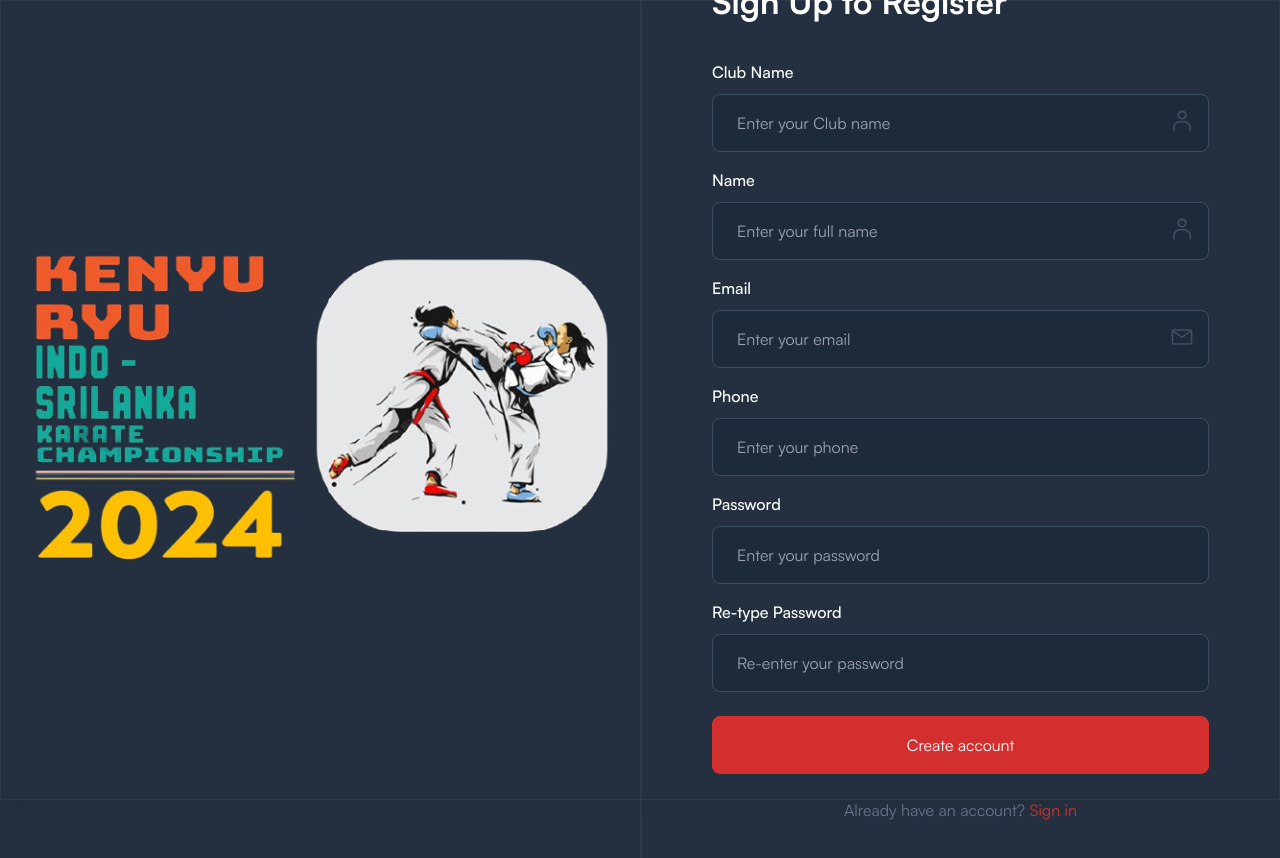
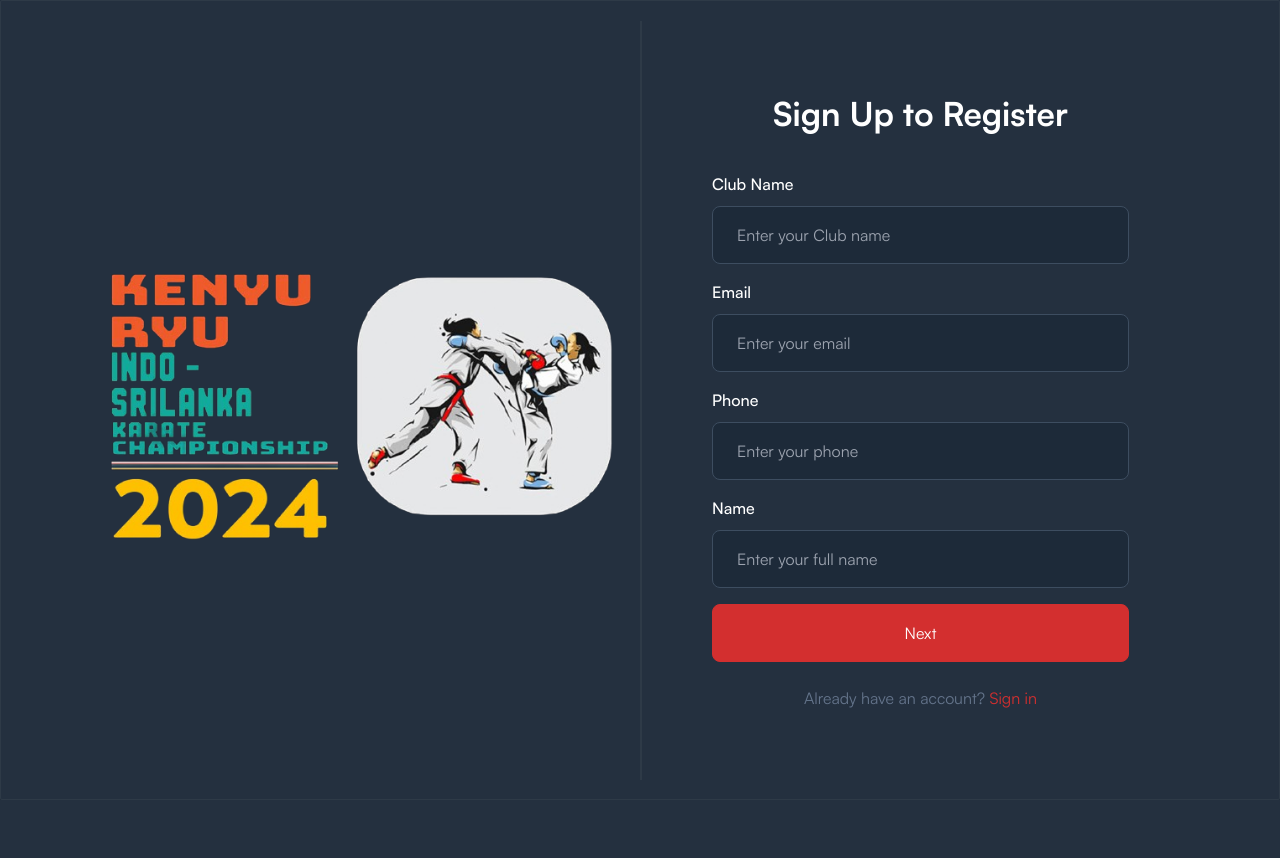
Before and after one commit to Nihalroshan55/kenyuryu-championship-client, a React (Vite) app: page /auth/signup in a window 1280 px wide. Shown: the top 858 px of the page. After the commit the page ends 800 px from the top, so only its background shows below. Built offline with nearby package versions, Linux system fonts and the light colour scheme.

Commit message:
toast_added-sign_in_correction
toast has been in this and also sign in UI has been updated also the search button  changed to pointer

```diff
--- a/src/pages/Authentication/AdminSignin.tsx
+++ b/src/pages/Authentication/AdminSignin.tsx
@@ -38,7 +38,7 @@ const AdminSignIn = () => {
         setinvalidPassword(true)
       }
     } catch (error:any) {
-      if(error?.response.status==401){
+      if(error?.response.status==500){
 
         setinvalidPassword(true)
       }
@@ -63,7 +63,7 @@ const AdminSignIn = () => {
             <div className="w-full p-4 sm:p-12.5 xl:p-17.5">
               {/* <span className="mb-1.5 block font-medium">Start for free</span> */}
               <h2 className="mb-9 text-2xl font-bold text-black dark:text-white sm:text-title-xl2">
-                 Admin Sign In 1
+                 Admin Sign In
               </h2>
 
               <form onSubmit={handleSubmit}>
--- a/src/pages/Authentication/SignUp.tsx
+++ b/src/pages/Authentication/SignUp.tsx
@@ -13,23 +13,15 @@ interface FormData {
 }
 
 const SignUp = () => {
-  let navigate=useNavigate()
+  let navigate = useNavigate()
   let userDetails = localStorage.getItem("user");
   const [colorMode, setColorMode] = useColorMode();
   const [verifymailcomponent, setverifymailcomponent] = useState(false);
-  useEffect(() => {
-    if (typeof setColorMode === 'function') {
-      setColorMode('dark');
-    }
-    if (userDetails) {
-      const user = JSON.parse(userDetails)?.access || false;
-      user?navigate('/home'):console.log('please Login');
-
-    }
-  }, []);
+  const [secondForm, setSecondForm] = useState(false);
   const [password, setPassword] = useState('');
   const [retypePassword, setRetypePassword] = useState('');
   const [passwordsMatch, setPasswordsMatch] = useState(true);
+  const [collectedOtp, setcollectedOtp] = useState();
   const [formData, setFormData] = useState<FormData>({
     name: '',
     password: '',
@@ -37,48 +29,60 @@ const SignUp = () => {
     coach_name: '',
     phone: '',
   });
-  const [collectedOtp, setcollectedOtp] = useState();
-  const handlePasswordChange = (event: {
-    target: { value: SetStateAction<string> };
-  }) => {
+
+
+
+  useEffect(() => {
+    if (typeof setColorMode === 'function') {
+      setColorMode('dark');
+    }
+    if (userDetails) {
+      const user = JSON.parse(userDetails)?.access || false;
+      user ? navigate('/home') : console.log('please Login');
+
+    }
+  }, []);
+
+
+
+  const handlePasswordChange = (event: { target: { value: SetStateAction<string> } }) => {
     setPassword(event.target.value);
     // Check if passwords match when password changes
     setPasswordsMatch(event.target.value === retypePassword);
   };
 
-  const handleRetypePasswordChange = (event: {
-    target: { value: SetStateAction<string> };
-  }) => {
+  const handleRetypePasswordChange = (event: { target: { value: SetStateAction<string> } }) => {
     setRetypePassword(event.target.value);
     // Check if passwords match when retype password changes
     setPasswordsMatch(event.target.value === password);
   };
 
-  const handleSubmit = async (event: React.FormEvent<HTMLFormElement>) => {
-    event.preventDefault();
+  const handleInputChange = (event: React.ChangeEvent<HTMLInputElement>) => {
+    const { name, value } = event.target;
+    setFormData((prevData) => ({
+      ...prevData,
+      [name]: value,
+    }));
+  };
 
-    const form = event.target as HTMLFormElement;
-    const name = form.elements.namedItem('name') as HTMLInputElement;
-    const password = form.elements.namedItem('password') as HTMLInputElement;
-    const email = form.elements.namedItem('email') as HTMLInputElement;
-    const phone = form.elements.namedItem('phone') as HTMLInputElement;
-    const coach_name = form.elements.namedItem(
-      'coach_name',
-    ) as HTMLInputElement;
 
-    if (password.value === retypePassword) {
-      setFormData({
-        name: name.value,
-        password: password.value,
-        email: email.value,
-        coach_name: coach_name.value,
-        phone: phone.value,
+
+  const handleSubmit = async ( ) => {
+
+    if (formData.name.length==0 || password.length==0 || formData.email.length==0 || formData.phone.length==0 ||formData.coach_name.length==0) {
+      toast.error('Please Fill All The Input Fields...', {
+        position: 'top-center',
       });
+      return;
+    }
+
+
+    else if (password === retypePassword) {
       try {
         // Make a POST request using Axios
         const { data }: any = await axiosInstanceNoToken.post(
           '/api/clubs/otpcreate/',
-          { email: email.value, password: password.value },
+          { email: formData.email, password: formData.password },
         );
 
         setcollectedOtp(data.otp);
@@ -131,22 +135,23 @@ const SignUp = () => {
 
   return (
     <>
-      <div className=" bg-black  h-screen  flex flex-col justify-center  rounded-sm border border-stroke  shadow-default dark:border-strokedark dark:bg-boxdark">
+      <div className="p-6 md:p-12 lg:p-16 xl:p-20 bg-black h-screen flex flex-col justify-center rounded-sm border border-stroke shadow-default dark:border-strokedark dark:bg-boxdark">
         <div className="flex flex-wrap items-center">
           <div className="hidden w-full xl:block xl:w-1/2">
-            <div className="flex justify-center items-center  ">
+            <div className="flex justify-center items-center">
               <img
                 src="\static\images\kumite-poster-removebg-preview.png"
                 alt=""
+                className="max-w-full"
               />
             </div>
           </div>
-          <div className=" h-49  sm:hidden">.</div>
-          <div className="w-full  border-stroke dark:border-strokedark xl:w-1/2 xl:border-l-2  ">
-            <div className="w-full p-4 sm:p-12.5 xl:p-17.5">
+          <div className="h-10 md:h-16 lg:hidden"></div>
+          <div className="w-full border-stroke dark:border-strokedark xl:w-1/2 xl:border-l-2">
+            <div className="w-full p-4 md:p-12.5 lg:p-17.5">
               {verifymailcomponent == false ? (
                 <>
-                  <h2 className="mb-9 text-2xl font-bold text-black dark:text-white sm:text-title-xl2">
+                  <h2 className="mb-9 text-2xl font-bold text-center text-black dark:text-white sm:text-title-xl2">
                     Sign Up to Register
                   </h2>
                 </>
@@ -156,8 +161,10 @@ const SignUp = () => {
               {verifymailcomponent ? (
                 <Verifyemail register={handleRegister} email={formData.email} />
               ) : (
-                <form onSubmit={handleSubmit}>
+                <div >
+                  <div className={`${!secondForm ? "" : "hidden"}`}>
                     <div className="mb-4">
+                      {/* Club Name input */}
                       <label className="mb-2.5 block font-medium text-black dark:text-white">
                         Club Name
                       </label>
@@ -166,34 +173,72 @@ const SignUp = () => {
                           required
                           type="text"
                           name="name"
+                          value={formData.name}
+                          onChange={handleInputChange}
                           placeholder="Enter your Club name"
                           className="w-full rounded-lg border border-stroke bg-transparent py-4 pl-6 pr-10 outline-none focus:border-red-700 focus-visible:shadow-none dark:border-form-strokedark dark:bg-form-input dark:focus:border-red-700"
                         />
-
                         <span className="absolute right-4 top-4">
-                        <svg
-                          className="fill-current"
-                          width="22"
-                          height="22"
-                          viewBox="0 0 22 22"
-                          fill="none"
-                          xmlns="http://www.w3.org/2000/svg"
-                        >
-                          <g opacity="0.5">
-                            <path
-                              d="M11.0008 9.52185C13.5445 9.52185 15.607 7.5281 15.607 5.0531C15.607 2.5781 13.5445 0.584351 11.0008 0.584351C8.45703 0.584351 6.39453 2.5781 6.39453 5.0531C6.39453 7.5281 8.45703 9.52185 11.0008 9.52185ZM11.0008 2.1656C12.6852 2.1656 14.0602 3.47185 14.0602 5.08748C14.0602 6.7031 12.6852 8.00935 11.0008 8.00935C9.31641 8.00935 7.94141 6.7031 7.94141 5.08748C7.94141 3.47185 9.31641 2.1656 11.0008 2.1656Z"
-                              fill=""
-                            />
-                            <path
-                              d="M13.2352 11.0687H8.76641C5.08828 11.0687 2.09766 14.0937 2.09766 17.7719V20.625C2.09766 21.0375 2.44141 21.4156 2.88828 21.4156C3.33516 21.4156 3.67891 21.0719 3.67891 20.625V17.7719C3.67891 14.9531 5.98203 12.6156 8.83516 12.6156H13.2695C16.0883 12.6156 18.4258 14.9187 18.4258 17.7719V20.625C18.4258 21.0375 18.7695 21.4156 19.2164 21.4156C19.6633 21.4156 20.007 21.0719 20.007 20.625V17.7719C19.9039 14.0937 16.9133 11.0687 13.2352 11.0687Z"
-                              fill=""
-                            />
-                          </g>
-                        </svg>
+                          {/* Icon */}
                         </span>
                       </div>
                     </div>
+
                     <div className="mb-4">
+                      {/* Name input */}
+
+
+                      <label className="mb-2.5 block font-medium text-black dark:text-white">
+                        Email
+                      </label>
+                      <div className="relative">
+                        <input
+                          required
+                          name="email"
+                          type="email"
+                          value={formData.email}
+                          onChange={handleInputChange}
+                          placeholder="Enter your email"
+                          className="w-full rounded-lg border border-stroke bg-transparent py-4 pl-6 pr-10 outline-none focus:border-red-700 focus-visible:shadow-none dark:border-form-strokedark dark:bg-form-input dark:focus:border-red-700"
+                        />
+                        <span className="absolute right-4 top-4">
+                          {/* Icon */}
+                        </span>
+                      </div>
+                    </div>
+
+
+
+                    <div className="mb-4">
+                      {/* Name input */}
+
+
+                      <label className="mb-2.5 block font-medium text-black dark:text-white">
+                        Phone
+                      </label>
+                      <div className="relative">
+                        <input
+                          required
+                          name="phone"
+                          type="text"
+                          value={formData.phone}
+                          onChange={handleInputChange}
+                          placeholder="Enter your phone"
+                          className="w-full rounded-lg border border-stroke bg-transparent py-4 pl-6 pr-10 outline-none focus:border-red-700 focus-visible:shadow-none dark:border-form-strokedark dark:bg-form-input dark:focus:border-red-700"
+                        />
+                        <span className="absolute right-4 top-4">
+                          {/* Icon */}
+                        </span>
+                      </div>
+                    </div>
+
+
+
+
+                    <div className="mb-4">
+                      {/* Name input */}
+
+
                       <label className="mb-2.5 block font-medium text-black dark:text-white">
                         Name
                       </label>
@@ -202,86 +247,36 @@ const SignUp = () => {
                           required
                           name="coach_name"
                           type="text"
+                          value={formData.coach_name}
+                          onChange={handleInputChange}
                           placeholder="Enter your full name"
                           className="w-full rounded-lg border border-stroke bg-transparent py-4 pl-6 pr-10 outline-none focus:border-red-700 focus-visible:shadow-none dark:border-form-strokedark dark:bg-form-input dark:focus:border-red-700"
                         />
-
                         <span className="absolute right-4 top-4">
-                        <svg
-                          className="fill-current"
-                          width="22"
-                          height="22"
-                          viewBox="0 0 22 22"
-                          fill="none"
-                          xmlns="http://www.w3.org/2000/svg"
-                        >
-                          <g opacity="0.5">
-                            <path
-                              d="M11.0008 9.52185C13.5445 9.52185 15.607 7.5281 15.607 5.0531C15.607 2.5781 13.5445 0.584351 11.0008 0.584351C8.45703 0.584351 6.39453 2.5781 6.39453 5.0531C6.39453 7.5281 8.45703 9.52185 11.0008 9.52185ZM11.0008 2.1656C12.6852 2.1656 14.0602 3.47185 14.0602 5.08748C14.0602 6.7031 12.6852 8.00935 11.0008 8.00935C9.31641 8.00935 7.94141 6.7031 7.94141 5.08748C7.94141 3.47185 9.31641 2.1656 11.0008 2.1656Z"
-                              fill=""
-                            />
-                            <path
-                              d="M13.2352 11.0687H8.76641C5.08828 11.0687 2.09766 14.0937 2.09766 17.7719V20.625C2.09766 21.0375 2.44141 21.4156 2.88828 21.4156C3.33516 21.4156 3.67891 21.0719 3.67891 20.625V17.7719C3.67891 14.9531 5.98203 12.6156 8.83516 12.6156H13.2695C16.0883 12.6156 18.4258 14.9187 18.4258 17.7719V20.625C18.4258 21.0375 18.7695 21.4156 19.2164 21.4156C19.6633 21.4156 20.007 21.0719 20.007 20.625V17.7719C19.9039 14.0937 16.9133 11.0687 13.2352 11.0687Z"
-                              fill=""
-                            />
-                          </g>
-                        </svg>
+                          {/* Icon */}
                         </span>
                       </div>
                     </div>
 
-                  <div className="mb-4">
-                    <label className="mb-2.5 block font-medium text-black dark:text-white">
-                      Email
-                    </label>
-                    <div className="relative">
+                    <div className="mb-5">
+                      {/* Submit button */}
                       <input
                         required
-                        type="email"
-                        name="email"
-                        placeholder="Enter your email"
-                        className="w-full rounded-lg border border-stroke bg-transparent py-4 pl-6 pr-10 outline-none focus:border-red-700 focus-visible:shadow-none dark:border-form-strokedark dark:bg-form-input dark:focus:border-red-700"
+                        type="button"
+                        onClick={() => setSecondForm(!secondForm)}
+                        value="Next"
+                        className="w-full cursor-pointer rounded-lg border border-red-700 bg-red-700 p-4 text-white transition hover:bg-opacity-90"
                       />
-
-                      <span className="absolute right-4 top-4">
-                        <svg
-                          className="fill-current"
-                          width="22"
-                          height="22"
-                          viewBox="0 0 22 22"
-                          fill="none"
-                          xmlns="http://www.w3.org/2000/svg"
-                        >
-                          <g opacity="0.5">
-                            <path
-                              d="M19.2516 3.30005H2.75156C1.58281 3.30005 0.585938 4.26255 0.585938 5.46567V16.6032C0.585938 17.7719 1.54844 18.7688 2.75156 18.7688H19.2516C20.4203 18.7688 21.4172 17.8063 21.4172 16.6032V5.4313C21.4172 4.26255 20.4203 3.30005 19.2516 3.30005ZM19.2516 4.84692C19.2859 4.84692 19.3203 4.84692 19.3547 4.84692L11.0016 10.2094L2.64844 4.84692C2.68281 4.84692 2.71719 4.84692 2.75156 4.84692H19.2516ZM19.2516 17.1532H2.75156C2.40781 17.1532 2.13281 16.8782 2.13281 16.5344V6.35942L10.1766 11.5157C10.4172 11.6875 10.6922 11.7563 10.9672 11.7563C11.2422 11.7563 11.5172 11.6875 11.7578 11.5157L19.8016 6.35942V16.5688C19.8703 16.9125 19.5953 17.1532 19.2516 17.1532Z"
-                              fill=""
-                            />
-                          </g>
-                        </svg>
-                      </span>
-                    </div>
-                  </div>
-                  <div className="mb-4">
-                    <label className="mb-2.5 block font-medium text-black dark:text-white">
-                      Phone
-                    </label>
-                    <div className="relative">
-                      <input
-                        required
-                        name="phone"
-                        type="text"
-                        placeholder="Enter your phone"
-                        className="w-full rounded-lg border border-stroke bg-transparent py-4 pl-6 pr-10 outline-none focus:border-red-700 focus-visible:shadow-none dark:border-form-strokedark dark:bg-form-input dark:focus:border-red-700"
-                      />
-                      <span className="absolute right-4 top-4">
-                        {/* Password icon */}
-                      </span>
-                    </div>
                     </div>
 
+
+                  </div>
+
+                  <div className={`${secondForm ? "" : "hidden"}`}>
+                    <div className="mb-6">
                       {/* Password input */}
-                  <div className="mb-4">
+                      <div className='flex justify-center'>
+                        <span onClick={() => setSecondForm(!secondForm)} className='text-white bg-re text-center border-red-700 bg-red-700 rounded-lg p-2 cursor-pointer'> Go back</span></div>
                       <label className="mb-2.5 block font-medium text-black dark:text-white">
                         Password
                       </label>
@@ -292,17 +287,19 @@ const SignUp = () => {
                           type="password"
                           placeholder="Enter your password"
                           value={password}
-                        onChange={handlePasswordChange}
+                          onChange={(e)=>{handlePasswordChange(e)
+                            handleInputChange(e)}
+                        }
                           className="w-full rounded-lg border border-stroke bg-transparent py-4 pl-6 pr-10 outline-none focus:border-red-700 focus-visible:shadow-none dark:border-form-strokedark dark:bg-form-input dark:focus:border-red-700"
                         />
                         <span className="absolute right-4 top-4">
-                        {/* Password icon */}
+                          {/* Icon */}
                         </span>
                       </div>
                     </div>
 
+                    <div className="mb-6">
                       {/* Retype password input */}
-                  <div className="mb-6">
                       <label className="mb-2.5 block font-medium text-black dark:text-white">
                         Re-type Password
                       </label>
@@ -316,7 +313,7 @@ const SignUp = () => {
                           className="w-full rounded-lg border border-stroke bg-transparent py-4 pl-6 pr-10 outline-none focus:border-red-700 focus-visible:shadow-none dark:border-form-strokedark dark:bg-form-input dark:focus:border-red-700"
                         />
                         <span className="absolute right-4 top-4">
-                        {/* Retype password icon */}
+                          {/* Icon */}
                         </span>
                       </div>
                       {!passwordsMatch && (
@@ -327,14 +324,16 @@ const SignUp = () => {
                     </div>
 
                     <div className="mb-5">
+                      {/* Submit button */}
                       <input
                         required
+                        onClick={handleSubmit}
                         type="submit"
                         value="Create account"
                         className="w-full cursor-pointer rounded-lg border border-red-700 bg-red-700 p-4 text-white transition hover:bg-opacity-90"
                       />
                     </div>
-
+                  </div>
                   <div className="mt-6 text-center">
                     <p>
                       Already have an account?{' '}
@@ -343,12 +342,13 @@ const SignUp = () => {
                       </Link>
                     </p>
                   </div>
-                </form>
+                </div>
               )}
             </div>
           </div>
         </div>
       </div>
+
     </>
   );
 };
--- a/src/pages/Dashboard/AdminDashBoard.tsx
+++ b/src/pages/Dashboard/AdminDashBoard.tsx
@@ -196,6 +196,7 @@ const AdminDashBoard = () => {
 
             <div
             onClick={()=>setFetch(!fetch)}
+            style={{ cursor: 'pointer' }}
             className="inline-flex items-center justify-center gap-2.5 rounded-md bg-black py-4 px-10 text-center font-medium text-white hover:bg-opacity-90 lg:px-8 xl:px-10">
               <span>
                 <FaSearch size={25} />
```
Also changed, not shown: src/components/AdminDashboardTable.tsx (+14 -3 lines). Lines whose indentation alone changed are shown as unchanged.
